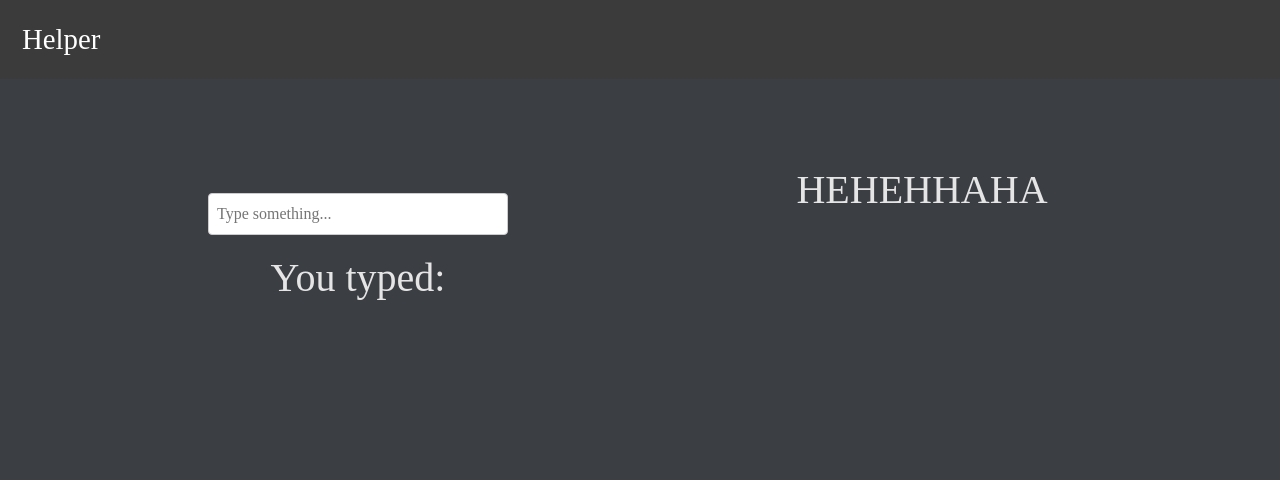
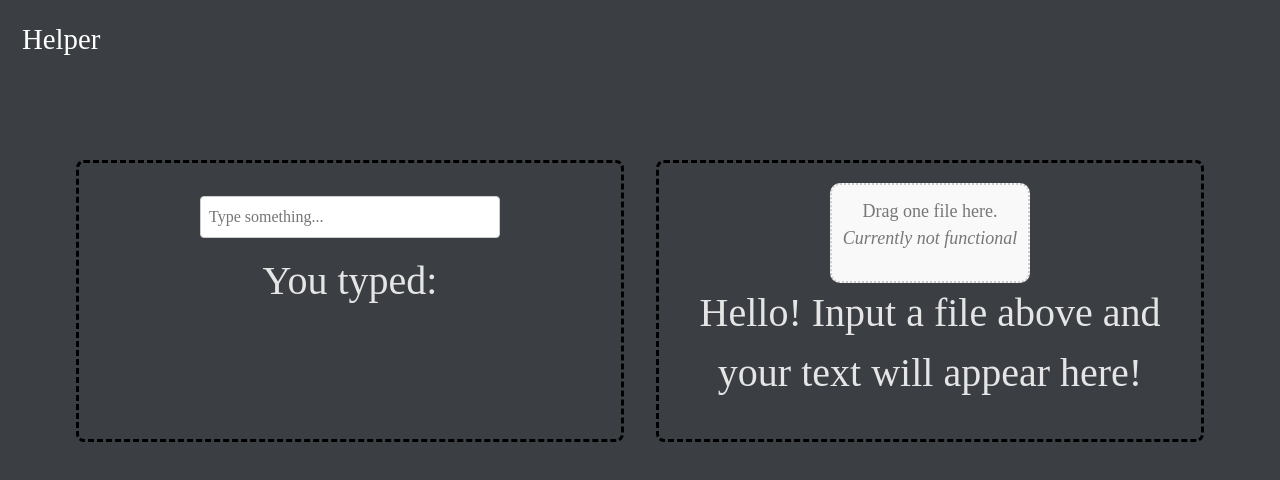
Before and after one commit to MiniMandrake/DyslexiaHelper, a React (Create React App) app in the folder dyslexia-helper/: page / in a window 1280 px wide. Shown: the top 480 px of the page. Built offline with nearby package versions, Linux system fonts and the light colour scheme.

Commit message:
renamed and moved Dropbox.js to a component in Landingjs
Styles.css renamed to Navbar.css because its the css for Navbar. More accurate naming, easier to read in the future.

```diff
--- a/dyslexia-helper/src/Landing.js
+++ b/dyslexia-helper/src/Landing.js
@@ -2,6 +2,7 @@ import "./styles/App.css";
 import "./styles/Landing.css";
 import Dropbox from "./Dropbox";
 import React, { useState } from "react";
+import { Container } from "react-bootstrap";
 
 function Landing() {
   // const [payload, setPayload] = useState("");
@@ -37,7 +38,7 @@ function URL_dropper({ url, setURL }) {
   };
 
   return (
-    <div style={{ padding: "1rem" }}>
+    <div className='twoColumns-item' style={{ padding: "1rem" }}>
       <input
         type='text'
         value={url}
@@ -58,7 +59,52 @@ function URL_dropper({ url, setURL }) {
 }
 
 function File_Dropper(params) {
-  return <div>HEHEHHAHA</div>;
+  const [output, setOutput] = useState(
+    "Hello! Input a file above and your text will appear here!"
+  );
+
+  const dropHandler = (event) => {
+    event.preventDefault();
+    const file = event.dataTransfer.files[0];
+    if (file) {
+      setOutput(`File dropped: ${file.name}`);
+    } else {
+      setOutput("No file detected. Please try again!");
+    }
+  };
+
+  const dragOverHandler = (event) => {
+    event.preventDefault();
+  };
+
+  return (
+    <Container className='twoColumns-item'>
+      <div
+        className='centerMyItem'
+        style={{
+          display: "flex",
+          justifyContent: "center",
+          alignItems: "center",
+        }}
+      >
+        <div id='dropzone' onDrop={dropHandler} onDragOver={dragOverHandler}>
+          <p style={{ textAlign: "center" }}>
+            Drag one file here. <br />
+            <i>Currently not functional</i>
+          </p>
+        </div>
+      </div>
+      <p
+        style={{
+          display: "flex",
+          justifyContent: "center",
+          alignItems: "center",
+        }}
+      >
+        {output}
+      </p>
+    </Container>
+  );
 }
 
 export default Landing;
--- a/dyslexia-helper/src/Navbar.js
+++ b/dyslexia-helper/src/Navbar.js
@@ -1,6 +1,6 @@
 import React, { useState } from "react";
 import { Link } from "react-router-dom";
-import "./styles/styles.css";
+import "./styles/Navbar.css";
 
 function Navbar() {
   return (
--- a/dyslexia-helper/src/styles/Landing.css
+++ b/dyslexia-helper/src/styles/Landing.css
@@ -11,6 +11,15 @@
   display: grid;
   grid-template-columns: repeat(2, 1fr); /* 5 equal‑width columns */
   padding: 1.5rem 0.75rem;
+  gap: 2rem;
+}
+
+.twoColumns-item {
+  /* padding-top: 20px; */
+  padding: 20px 20px 20px 20px;
+  border-radius: 8px;
+  border-style: dashed;
+  border-color: #000000;
 }
 
 .grid-wrapper {
--- a/dyslexia-helper/src/styles/styles.css
+++ b/dyslexia-helper/src/styles/Navbar.css
@@ -52,5 +52,5 @@
 }
 
 .navBG {
-  background-color: #3b3b3b;
+  background-color: #3b3e43;
 }
```
